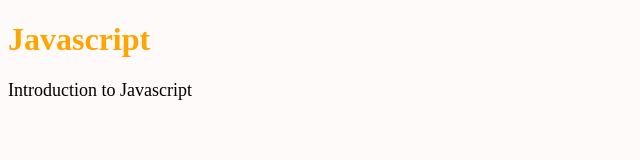
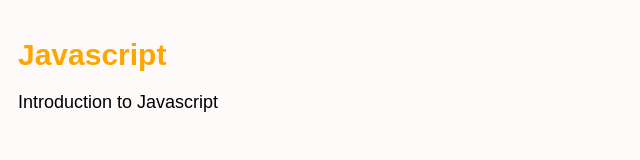
Before and after one commit to Timothy-moses714/bluehouse_javascript, a plain HTML site: page javascript/index.html in a window 1280 px wide. Shown: the whole page, without its empty margins (0-640 px from the left). Drawn offline with Linux system fonts and the light colour scheme.

Commit message:
update file

```diff
--- a/javascript/script.js
+++ /dev/null
@@ -1,3 +0,0 @@
-body{
-    color
-}
--- a/javascript/style.css
+++ b/javascript/style.css
@@ -1,8 +1,11 @@
 body{
     background-color: #fefafa;
+    font-family: sans-serif;
+    padding: 10px;
 }
 h1{
     color: orange;
+    font-size: 30px;
 }
 p{
     font-size: 18px;
```
